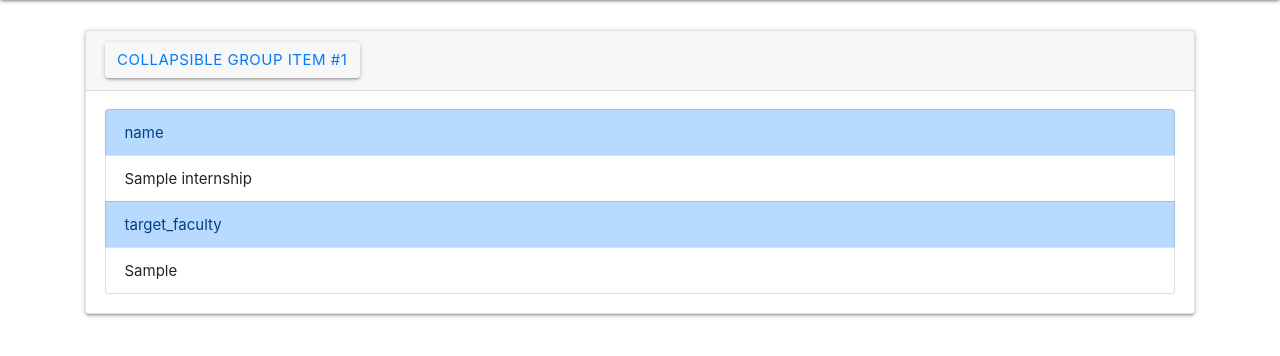
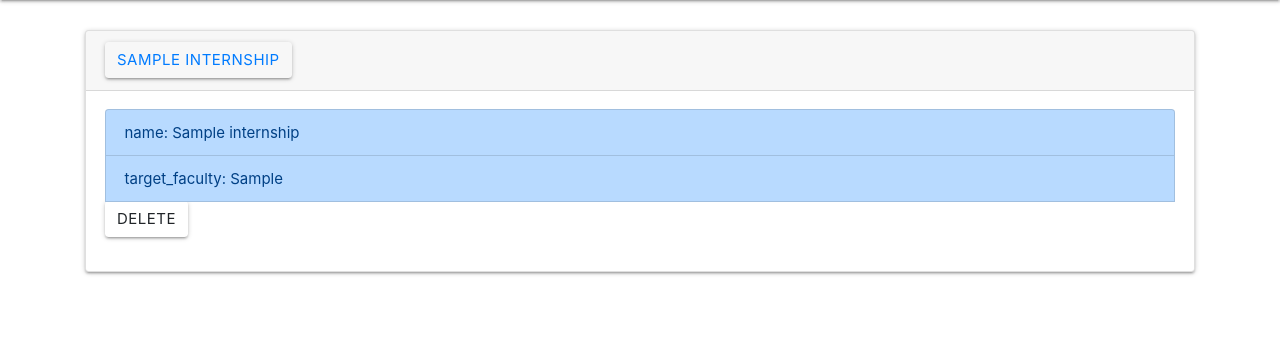
Before and after one commit to matko031/keystage, a Django app: page /internships/ in a window 1280 px wide, after a click that opens the changed part. Shown: the part 64-420 px from the top of the page. Run offline with Django 3.2, Linux system fonts and the light colour scheme; a user stored in the database is signed in; tables that the repository leaves empty hold one stand-in row (values such as "Sample post"); some libraries are stand-ins or nearby versions.

Commit message:
Adding and deleting internships works

```diff
--- /dev/null
+++ b/features.txt
@@ -0,0 +1,5 @@
+Info die bedrijf moet geven om een student te krijgen:
+- welke faculteit
+- jaar
+- duur
+- extra comentaar
--- a/keystage/main/forms.py
+++ b/keystage/main/forms.py
@@ -36,7 +36,8 @@ class CustomUserChangeForm(UserChangeForm):
 
     class Meta:
         model = CustomUser
-        fields = UserChangeForm.Meta.fields
+        #fields = UserChangeForm.Meta.fields
+        fields = ['phone']
 
 class account_form(forms.ModelForm):
 
--- a/keystage/main/templates/main/company_internships.html
+++ b/keystage/main/templates/main/company_internships.html
@@ -3,6 +3,7 @@
 
 
 {% block content %}
+
 
 
 <div id="accordion">
@@ -12,7 +13,7 @@
     <div class="card-header" id="heading{{forloop.counter}}">
       <h5 class="mb-0">
         <button class="btn btn-link" data-toggle="collapse" data-target="#collapse{{forloop.counter}}" aria-expanded="true" aria-controls="collapse{{forloop.counter}}">
-          Collapsible Group Item #{{forloop.counter}}
+            {{internship.name}}
         </button>
       </h5>
     </div>
@@ -22,13 +23,21 @@
         <ul class="list-group"
           <li></li>
           {% for key, value in internship.items %}
-            <li class=" list-group-item list-group-item-primary">{{key}}</li>
-            <li class = "list-group-item">{{value}}</li>
+          {% if key != 'id' %}
+            <li class=" list-group-item list-group-item-primary">{{key}}: {{value}}</li>
+           {% endif %}
           {% endfor %}
+        <form action = '/delete/internship/{{internship.id}}' method="POST">
+          {% csrf_token %}
+          <button class='btn' type="submit">Delete</button>
+        </form>
         </ul>
       </div>
     </div>
   </div>
+
+  {% empty %}
+  <p>You don't have any internships yet. You can add new internship <a href="/add_internship">here</a>  </p>
   {% endfor %}
 </div>
 
--- a/keystage/main/templates/main/home.html
+++ b/keystage/main/templates/main/home.html
@@ -33,6 +33,9 @@
       </div>
 
 
+
+
+
     {%endif%}
 
   </div>
--- a/keystage/main/templates/main/login.html
+++ b/keystage/main/templates/main/login.html
@@ -4,7 +4,7 @@
 
 {% block content %}
 
-    <form method="POST">
+    <form method="POST" autocomplete="off">
         {% csrf_token %}
         {{form.as_p}}
         <button class="btn" type="submit">Login</button>
--- a/keystage/main/urls.py
+++ b/keystage/main/urls.py
@@ -14,6 +14,7 @@ urlpatterns = [
     path('account_edit/', views.account_edit, name='account_edit'),
     path('add_internship/', views.add_internship, name='account_edit'),
     path('internships/', views.internships, name='internships'),
+    path('delete/internship/<internship_id>', views.delete_internship, name='delete_internship'),
     #path('<single_slug>', views.single_slug, name='single_slug'),
 
 ]
--- a/keystage/main/views.py
+++ b/keystage/main/views.py
@@ -37,9 +37,14 @@ def single_slug(request, single_slug):
     return HttpResponse(f"{single_slug} doesn't correspond to anything.")
 """
 
+def delete_internship(request, internship_id):
+    internship = company_internships.objects.get(id=internship_id)
+    internship.delete()
+    return redirect('main:homepage')
+
 def internships(request):
    current_company = request.user
-   internships = company_internships.objects.filter(company=current_company).values('name', 'target_faculty')
+   internships = company_internships.objects.filter(company=current_company).values('name', 'target_faculty', 'id')
 
    return render(request, "main/company_internships.html", {"internships":internships})
 
@@ -90,11 +95,14 @@ def account(request):
 
 def account_edit(request):
 
-    profile = student_profile.objects.get(student = request.user)
-    form = CustomUserChangeForm(request.POST, instance = request.user)
+    user = request.user
+
+    form = register_user_form( instance = request.user)
 
     if request.method == "POST":
+        print("post request")
         if form.is_valid():
+            print("form is valid")
             form.save()
 
         return redirect("main:homepage")
@@ -104,9 +112,6 @@ def account_edit(request):
 
 def homepage(request):
 
-    fields = [str(field.name) for field in list(company_internships._meta.get_fields())]
-    fields = [str(field.name) for field in list(took_internship._meta.get_fields())]
-    print(fields)
     return render(
         request=request,
         template_name='main/home.html',
--- a/keystage/to_do.txt
+++ b/keystage/to_do.txt
@@ -1,6 +1,9 @@
 address niet bij de registratie -> alleen de stad
 instellen van regio waar je een stage wilt
-faculty and study year also not during the registration
+
+
+edit user
+
 
 
 - random fun fact
```
Also changed, not shown: database.xml (added, +1 -0 lines), keystage/db.sqlite3.
